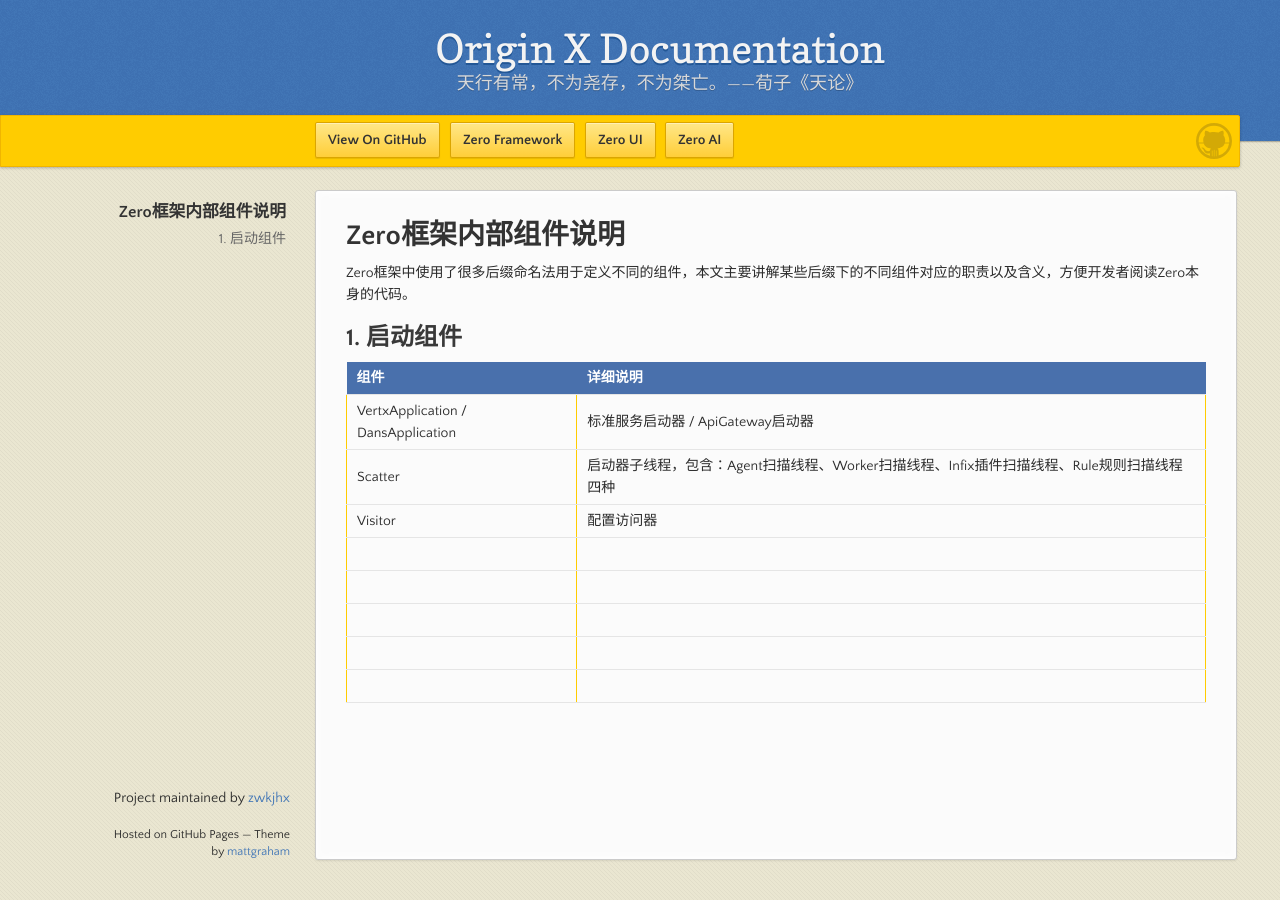
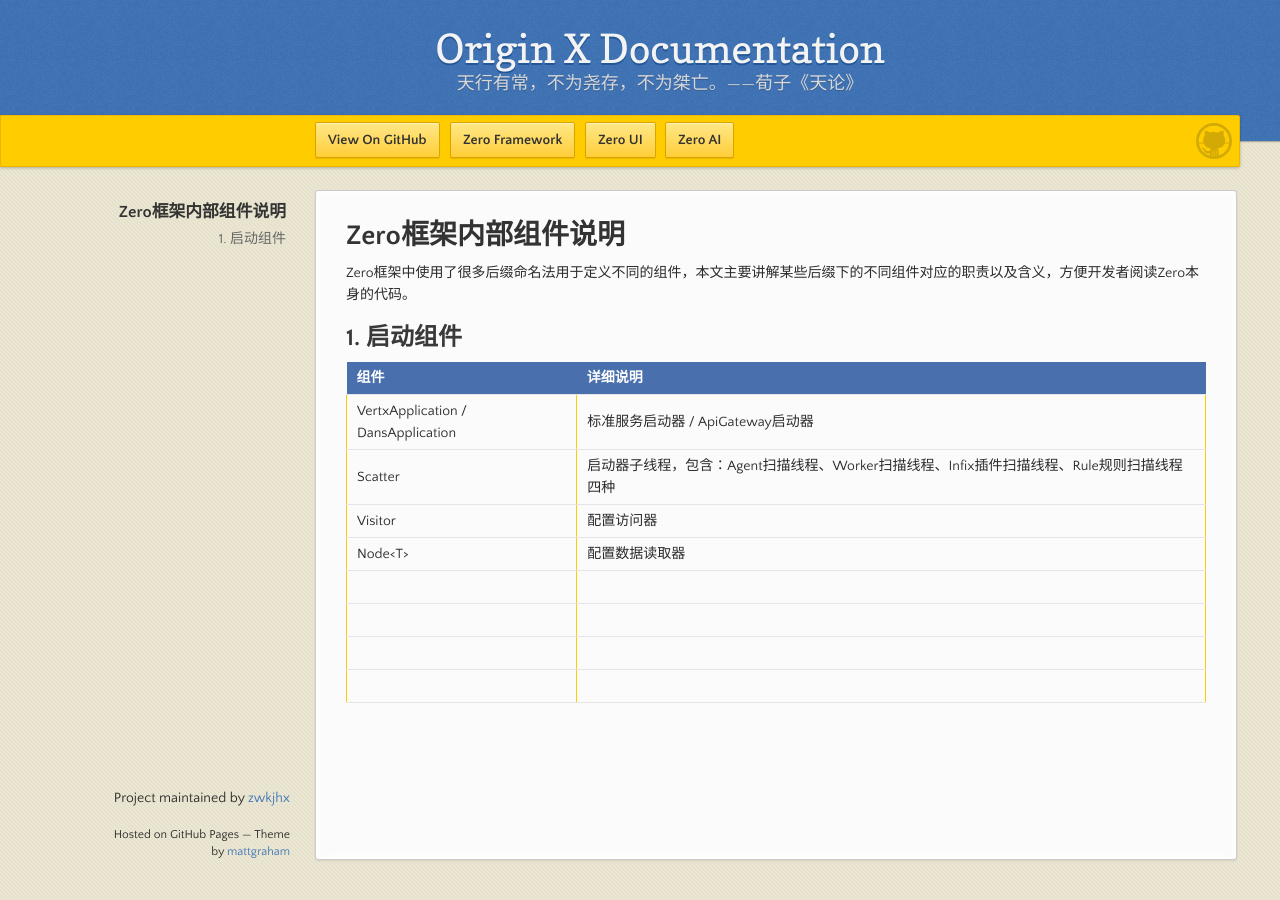
Before and after one commit to zwkjhx/ox-doc, a Jekyll site: the page built from specification/1-zerogui-fan/spc-004-zeronei-bu-zu-jian-shuo-ming.md, in a window 1280 px wide. Built offline with Jekyll 4.4.1, drawn with Linux system fonts in a browser that asks for light colours; our own code applies the rules of GitHub Pages for plain Markdown files.

Commit message:
Updates specification/1-zerogui-fan/spc-004-zeronei-bu-zu-jian-shuo-ming.md
Auto commit by GitBook Editor

```diff
--- a/specification/1-zerogui-fan/spc-004-zeronei-bu-zu-jian-shuo-ming.md
+++ b/specification/1-zerogui-fan/spc-004-zeronei-bu-zu-jian-shuo-ming.md
@@ -9,8 +9,8 @@
 | VertxApplication / DansApplication | 标准服务启动器 / ApiGateway启动器 |
 | Scatter | 启动器子线程，包含：Agent扫描线程、Worker扫描线程、Infix插件扫描线程、Rule规则扫描线程四种 |
 | Visitor | 配置访问器 |
+| Node&lt;T&gt; | 配置数据读取器 |
 |  |  |
 |  |  |
 |  |  |
 |  |  |
-|  |  |
```
